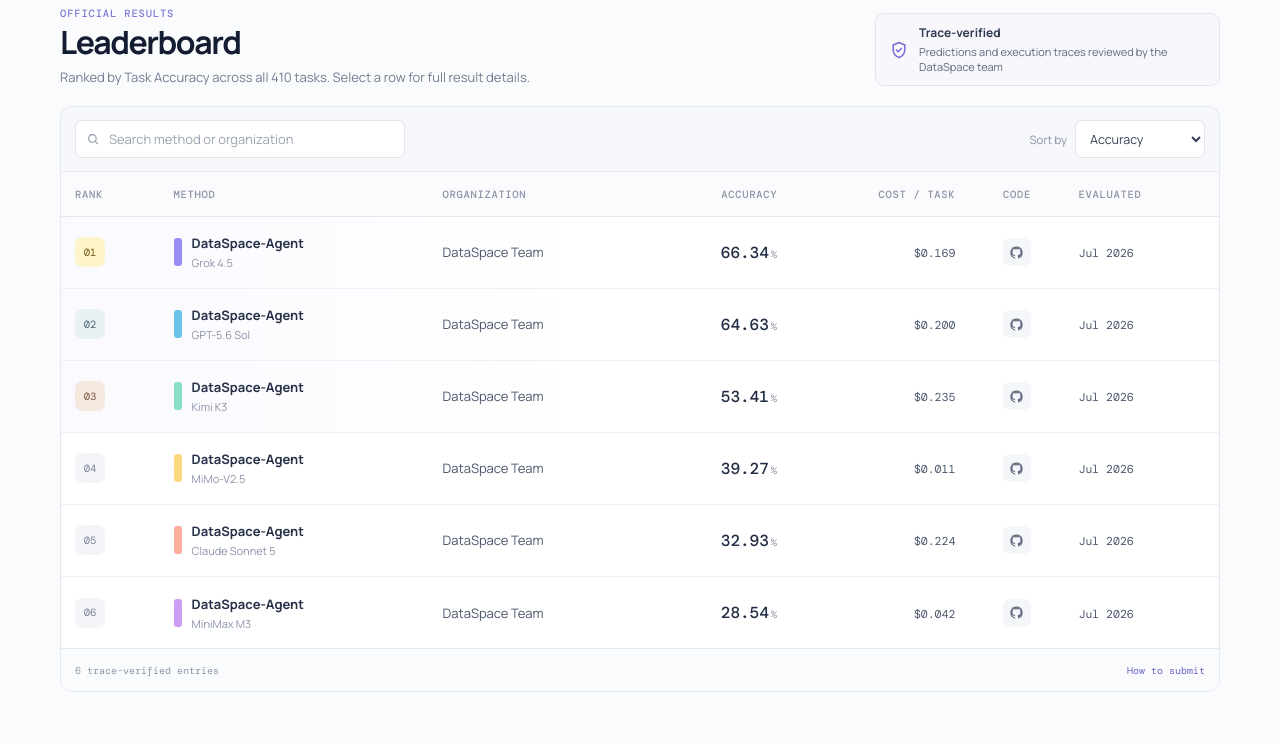
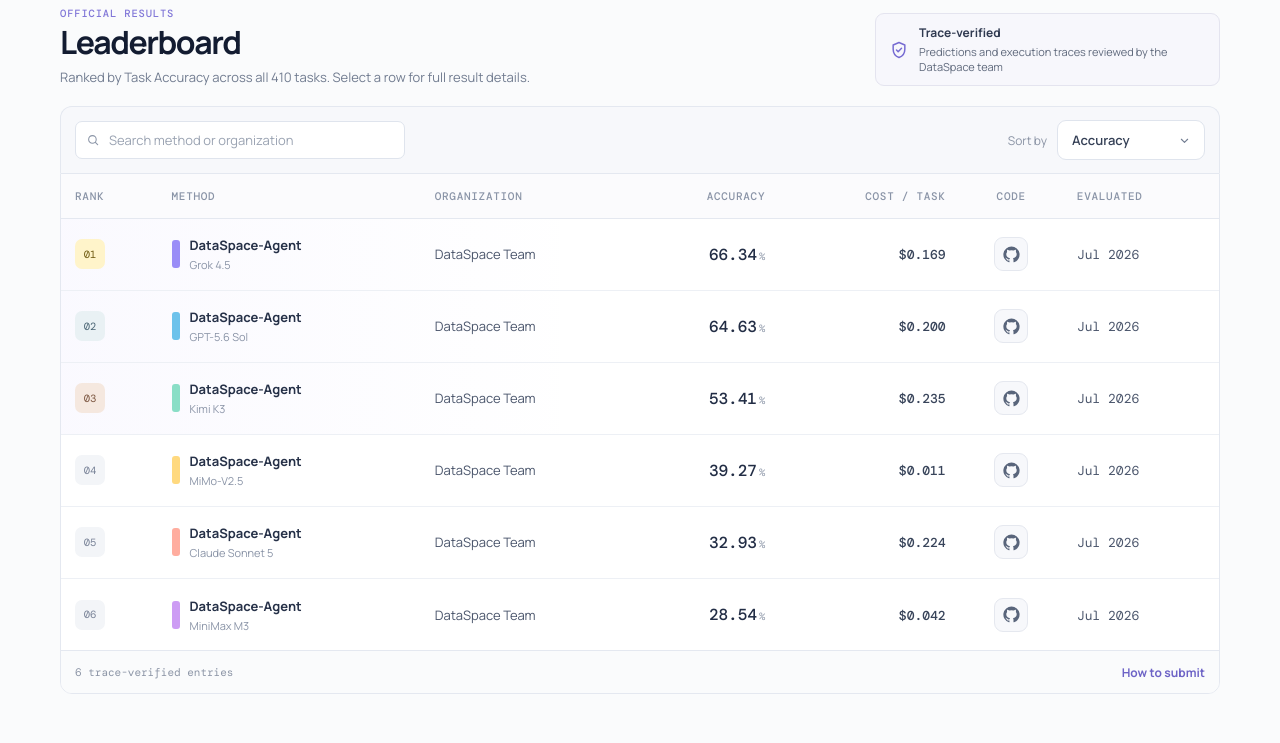
Before and after one commit to dataspace-bench/dataspace-bench.github.io, a React (Vite) app: page / in a window 1280 px wide. Shown: the part 720-1463 px from the top of the page. Built offline with nearby package versions, Linux system fonts and the light colour scheme.

Commit message:
Polish leaderboard controls and details

```diff
--- a/src/App.css
+++ b/src/App.css
@@ -479,20 +479,95 @@
 .sort-field {
   display: flex;
   align-items: center;
-  gap: 8px;
+  gap: 10px;
   color: #8a93a4;
-  font-size: 11.5px;
+  font-size: 12px;
 }
 
-.sort-field select {
-  min-height: 38px;
-  padding: 0 28px 0 10px;
+.sort-control {
+  position: relative;
+  min-width: 148px;
+}
+
+.sort-trigger {
+  display: flex;
+  width: 100%;
+  min-height: 40px;
+  align-items: center;
+  justify-content: space-between;
+  gap: 20px;
+  padding: 0 12px 0 14px;
   color: #354056;
   background: #fff;
   border: 1px solid #dfe4ed;
+  border-radius: 9px;
+  cursor: pointer;
+  font-size: 13px;
+  font-weight: 600;
+  transition: border-color 150ms ease, box-shadow 150ms ease;
+}
+
+.sort-trigger:hover,
+.sort-control--open .sort-trigger {
+  border-color: #aaa5e9;
+  box-shadow: 0 0 0 3px rgba(139, 124, 246, 0.09);
+}
+
+.sort-trigger svg {
+  width: 15px;
+  height: 15px;
+  color: #727d92;
+  transition: transform 150ms ease;
+}
+
+.sort-control--open .sort-trigger svg {
+  transform: rotate(180deg);
+}
+
+.sort-menu {
+  position: absolute;
+  z-index: 20;
+  top: calc(100% + 7px);
+  right: 0;
+  width: 100%;
+  min-width: 168px;
+  padding: 6px;
+  background: #fff;
+  border: 1px solid #dfe3ec;
+  border-radius: 10px;
+  box-shadow: 0 16px 38px rgba(26, 36, 58, 0.14);
+}
+
+.sort-option {
+  display: flex;
+  width: 100%;
+  min-height: 38px;
+  align-items: center;
+  justify-content: space-between;
+  padding: 0 9px;
+  color: #59657a;
+  background: transparent;
+  border: 0;
   border-radius: 7px;
-  outline: 0;
+  cursor: pointer;
   font-size: 12.5px;
+  text-align: left;
+}
+
+.sort-option:hover {
+  color: #2d3850;
+  background: #f6f5ff;
+}
+
+.sort-option--selected {
+  color: #5f55b9;
+  background: #f1efff;
+  font-weight: 700;
+}
+
+.sort-option svg {
+  width: 14px;
+  height: 14px;
 }
 
 .leaderboard-frame {
@@ -520,7 +595,7 @@
   background: #fbfbfd;
   border-bottom: 1px solid var(--line);
   font-family: 'DM Mono', monospace;
-  font-size: 10.5px;
+  font-size: 11px;
   font-weight: 600;
   letter-spacing: 0.065em;
   text-align: left;
@@ -653,7 +728,12 @@
 .cost-cell,
 .date-cell {
   font-family: 'DM Mono', monospace;
-  font-size: 11.5px;
+  font-size: 13px;
+}
+
+.cost-cell {
+  color: #38445a;
+  font-weight: 600;
 }
 
 .muted-dash {
@@ -662,24 +742,26 @@
 
 .code-link {
   display: inline-flex;
-  width: 28px;
-  height: 28px;
+  width: 34px;
+  height: 34px;
   align-items: center;
   justify-content: center;
-  color: #69748a;
-  background: #f5f6f9;
-  border-radius: 7px;
-  transition: color 140ms ease, background 140ms ease;
+  color: #59657b;
+  background: #f7f8fb;
+  border: 1px solid #e5e8ef;
+  border-radius: 9px;
+  transition: color 140ms ease, background 140ms ease, border-color 140ms ease;
 }
 
 .code-link:hover {
   color: #4e45ad;
   background: #efedff;
+  border-color: #d9d4ff;
 }
 
 .code-link svg {
-  width: 13px;
-  height: 13px;
+  width: 17px;
+  height: 17px;
 }
 
 .leaderboard-footer {
@@ -692,17 +774,23 @@
   background: #fafbfc;
   border-top: 1px solid var(--line);
   font-family: 'DM Mono', monospace;
-  font-size: 10px;
+  font-size: 11px;
 }
 
 .leaderboard-footer button {
-  padding: 0;
+  padding: 7px 0;
   color: #6d63c6;
   background: transparent;
   border: 0;
   cursor: pointer;
-  font-family: inherit;
-  font-size: 10px;
+  font-family: 'Manrope', sans-serif;
+  font-size: 12px;
+  font-weight: 750;
+  transition: color 140ms ease;
+}
+
+.leaderboard-footer button:hover {
+  color: #4d43ad;
 }
 
 .protocol-grid {
@@ -791,14 +879,18 @@
   align-items: center;
   gap: 6px;
   color: #6459be;
-  font-size: 12px;
+  font-size: 13px;
   font-weight: 700;
   text-decoration: none;
 }
 
 .protocol-card > a svg {
-  width: 12px;
-  height: 12px;
+  width: 14px;
+  height: 14px;
+}
+
+.protocol-card > a:hover {
+  color: #4d43ad;
 }
 
 .submit-steps {
@@ -934,9 +1026,9 @@
   position: absolute;
   top: 0;
   right: 0;
-  width: min(430px, 100%);
+  width: min(480px, 100%);
   height: 100%;
-  padding: 27px;
+  padding: 32px;
   overflow-y: auto;
   background: #fff;
   border-left: 1px solid var(--line);
@@ -956,84 +1048,87 @@
 }
 
 .drawer-rank {
-  padding: 5px 8px;
+  padding: 6px 10px;
   color: #685fc0;
   background: #f1efff;
   border-radius: 6px;
   font-family: 'DM Mono', monospace;
-  font-size: 9px;
+  font-size: 11px;
   font-weight: 600;
   text-transform: uppercase;
 }
 
 .icon-button {
   display: inline-flex;
-  width: 32px;
-  height: 32px;
+  width: 38px;
+  height: 38px;
   align-items: center;
   justify-content: center;
   color: #687387;
   background: #f5f6f8;
   border: 0;
-  border-radius: 8px;
+  border: 1px solid #e8eaf0;
+  border-radius: 9px;
   cursor: pointer;
 }
 
 .icon-button svg {
-  width: 15px;
-  height: 15px;
+  width: 17px;
+  height: 17px;
 }
 
 .drawer-heading {
   display: flex;
   align-items: center;
-  gap: 14px;
-  margin-top: 27px;
+  gap: 16px;
+  margin-top: 30px;
 }
 
 .method-monogram {
   display: inline-flex;
-  width: 55px;
-  height: 55px;
+  width: 64px;
+  height: 64px;
   flex: 0 0 auto;
   align-items: center;
   justify-content: center;
   color: #182036;
   background: color-mix(in srgb, var(--method-accent) 28%, white);
   border: 1px solid color-mix(in srgb, var(--method-accent) 55%, white);
-  border-radius: 13px;
+  border-radius: 15px;
   font-family: 'DM Mono', monospace;
-  font-size: 13px;
+  font-size: 15px;
   font-weight: 700;
 }
 
 .drawer-kicker {
-  margin: 0 0 3px;
+  margin: 0 0 4px;
   color: #7e75d1;
   font-family: 'DM Mono', monospace;
-  font-size: 9px;
+  font-size: 11px;
+  font-weight: 600;
+  letter-spacing: 0.055em;
   text-transform: uppercase;
 }
 
 .drawer-heading h3 {
   margin: 0;
   color: #182137;
-  font-size: 24px;
+  font-size: 28px;
   letter-spacing: -0.04em;
 }
 
 .drawer-heading div:last-child > p:last-child {
-  margin: 3px 0 0;
+  margin: 5px 0 0;
   color: #8992a3;
-  font-size: 10px;
+  font-size: 12px;
 }
 
 .verified-banner {
   display: flex;
   align-items: center;
-  gap: 10px;
-  margin-top: 24px;
-  padding: 11px;
+  gap: 12px;
+  margin-top: 27px;
+  padding: 14px;
   color: #386d61;
   background: #effaf6;
   border: 1px solid #d6f0e7;
@@ -1041,41 +1136,41 @@
 }
 
 .verified-banner > svg {
-  width: 20px;
-  height: 20px;
+  width: 23px;
+  height: 23px;
   flex: 0 0 auto;
 }
 
 .verified-banner div {
   display: flex;
   flex-direction: column;
-  gap: 2px;
+  gap: 3px;
 }
 
 .verified-banner strong {
-  font-size: 10.5px;
+  font-size: 13px;
 }
 
 .verified-banner span {
   color: #6e8e86;
-  font-size: 9px;
-  line-height: 1.4;
+  font-size: 11.5px;
+  line-height: 1.45;
 }
 
 .drawer-description {
-  margin: 21px 0 0;
+  margin: 24px 0 0;
   color: #687387;
-  font-size: 11.5px;
+  font-size: 13.5px;
   line-height: 1.7;
 }
 
 .drawer-score-card {
   position: relative;
-  margin-top: 19px;
+  margin-top: 22px;
   display: grid;
   grid-template-columns: 1fr auto;
   gap: 20px;
-  padding: 17px 17px 22px;
+  padding: 20px 20px 25px;
   overflow: hidden;
   background: #f7f8fb;
   border: 1px solid #e8ebf1;
@@ -1085,18 +1180,18 @@
 .drawer-score-card > div:not(.score-rail) {
   display: flex;
   flex-direction: column;
-  gap: 4px;
+  gap: 6px;
 }
 
 .drawer-score-card span {
   color: #8a93a4;
-  font-size: 9px;
+  font-size: 11.5px;
 }
 
 .drawer-score-card strong {
   color: #172139;
   font-family: 'DM Mono', monospace;
-  font-size: 22px;
+  font-size: 27px;
 }
 
 .drawer-score-card__count {
@@ -1105,7 +1200,7 @@
 
 .drawer-score-card small {
   color: #8b94a6;
-  font-size: 9px;
+  font-size: 12px;
 }
 
 .score-rail {
@@ -1123,29 +1218,29 @@
 }
 
 .drawer-metadata {
-  margin: 20px 0 0;
+  margin: 24px 0 0;
   border-top: 1px solid var(--line);
 }
 
 .drawer-metadata > div {
   display: grid;
-  grid-template-columns: 120px 1fr;
-  gap: 16px;
-  padding: 11px 0;
+  grid-template-columns: 132px 1fr;
+  gap: 18px;
+  padding: 14px 0;
   border-bottom: 1px solid var(--line);
 }
 
 .drawer-metadata dt {
   color: #8b94a5;
-  font-size: 9px;
+  font-size: 12px;
 }
 
 .drawer-metadata dd {
   margin: 0;
   color: #3f4a61;
   font-family: 'DM Mono', monospace;
-  font-size: 9px;
-  line-height: 1.45;
+  font-size: 12px;
+  line-height: 1.5;
 }
 
 .drawer-metadata dd:has(svg) {
@@ -1155,34 +1250,35 @@
 }
 
 .drawer-metadata dd svg {
-  width: 11px;
-  height: 11px;
+  width: 14px;
+  height: 14px;
   color: #55ae94;
 }
 
 .drawer-code-link {
   display: flex;
-  min-height: 42px;
+  min-height: 48px;
   align-items: center;
-  justify-content: center;
+  justify-content: flex-start;
   gap: 8px;
-  margin-top: 22px;
+  margin-top: 26px;
+  padding: 0 16px;
   color: #fff;
   background: #17213a;
   border-radius: 9px;
-  font-size: 11px;
+  font-size: 13px;
   font-weight: 700;
   text-decoration: none;
 }
 
 .drawer-code-link svg {
-  width: 14px;
-  height: 14px;
+  width: 17px;
+  height: 17px;
 }
 
 .drawer-code-link svg:last-child {
   margin-left: auto;
-  margin-right: 13px;
+  margin-right: 0;
 }
 
 @media (max-width: 900px) {
@@ -1357,8 +1453,13 @@
     justify-content: space-between;
   }
 
-  .sort-field select {
+  .sort-control {
     flex: 1;
+  }
+
+  .sort-menu {
+    right: 0;
+    left: 0;
   }
 
   .leaderboard-frame {
@@ -1404,6 +1505,6 @@
   }
 
   .method-drawer {
-    padding: 22px 18px;
+    padding: 24px 20px;
   }
 }
--- a/src/components/Icons.tsx
+++ b/src/components/Icons.tsx
@@ -33,6 +33,14 @@
     <svg {...base} {...props}>
       <circle cx="11" cy="11" r="6.5" />
       <path d="m16 16 4 4" />
+    </svg>
+  )
+}
+
+export function ChevronDownIcon(props: IconProps) {
+  return (
+    <svg {...base} {...props}>
+      <path d="m7 10 5 5 5-5" />
     </svg>
   )
 }
--- a/src/components/Leaderboard.tsx
+++ b/src/components/Leaderboard.tsx
@@ -1,9 +1,15 @@
-import { useMemo, useState } from 'react'
+import { useEffect, useMemo, useRef, useState } from 'react'
 import type { LeaderboardMethod } from '../data/leaderboard'
-import { GithubIcon, SearchIcon } from './Icons'
+import { CheckIcon, ChevronDownIcon, GithubIcon, SearchIcon } from './Icons'
 import { MethodDrawer } from './MethodDrawer'
 
 type SortMode = 'accuracy' | 'cost' | 'recent'
+
+const sortOptions: { value: SortMode; label: string }[] = [
+  { value: 'accuracy', label: 'Accuracy' },
+  { value: 'cost', label: 'Cost / task' },
+  { value: 'recent', label: 'Most recent' },
+]
 
 function formatDate(value: string) {
   return new Intl.DateTimeFormat('en', {
@@ -15,7 +21,27 @@
 export function Leaderboard({ methods }: { methods: LeaderboardMethod[] }) {
   const [query, setQuery] = useState('')
   const [sort, setSort] = useState<SortMode>('accuracy')
+  const [sortOpen, setSortOpen] = useState(false)
   const [selected, setSelected] = useState<LeaderboardMethod | null>(null)
+  const sortMenuRef = useRef<HTMLDivElement>(null)
+
+  useEffect(() => {
+    if (!sortOpen) return
+
+    const closeOnOutsideClick = (event: PointerEvent) => {
+      if (!sortMenuRef.current?.contains(event.target as Node)) setSortOpen(false)
+    }
+    const closeOnEscape = (event: KeyboardEvent) => {
+      if (event.key === 'Escape') setSortOpen(false)
+    }
+
+    document.addEventListener('pointerdown', closeOnOutsideClick)
+    window.addEventListener('keydown', closeOnEscape)
+    return () => {
+      document.removeEventListener('pointerdown', closeOnOutsideClick)
+      window.removeEventListener('keydown', closeOnEscape)
+    }
+  }, [sortOpen])
 
   const canonicalRanking = useMemo(
     () =>
@@ -61,14 +87,41 @@
             placeholder="Search method or organization"
           />
         </label>
-        <label className="sort-field">
+        <div className="sort-field">
           <span>Sort by</span>
-          <select value={sort} onChange={(event) => setSort(event.target.value as SortMode)}>
-            <option value="accuracy">Accuracy</option>
-            <option value="cost">Cost / task</option>
-            <option value="recent">Most recent</option>
-          </select>
-        </label>
+          <div className={`sort-control ${sortOpen ? 'sort-control--open' : ''}`} ref={sortMenuRef}>
+            <button
+              className="sort-trigger"
+              type="button"
+              aria-haspopup="listbox"
+              aria-expanded={sortOpen}
+              onClick={() => setSortOpen((open) => !open)}
+            >
+              <span>{sortOptions.find((option) => option.value === sort)?.label}</span>
+              <ChevronDownIcon />
+            </button>
+            {sortOpen && (
+              <div className="sort-menu" role="listbox" aria-label="Sort leaderboard">
+                {sortOptions.map((option) => (
+                  <button
+                    type="button"
+                    role="option"
+                    aria-selected={sort === option.value}
+                    className={sort === option.value ? 'sort-option sort-option--selected' : 'sort-option'}
+                    key={option.value}
+                    onClick={() => {
+                      setSort(option.value)
+                      setSortOpen(false)
+                    }}
+                  >
+                    <span>{option.label}</span>
+                    {sort === option.value && <CheckIcon />}
+                  </button>
+                ))}
+              </div>
+            )}
+          </div>
+        </div>
       </div>
 
       <div className="leaderboard-frame">
```
